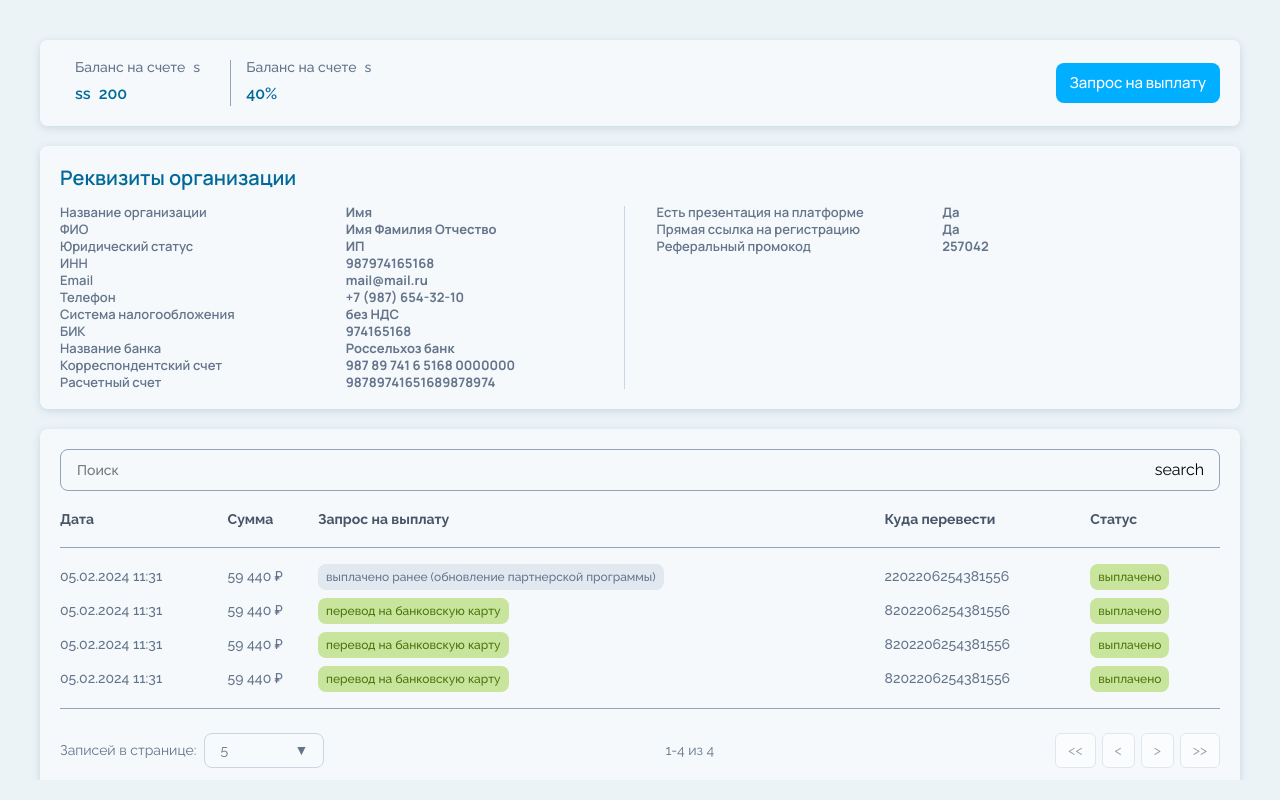
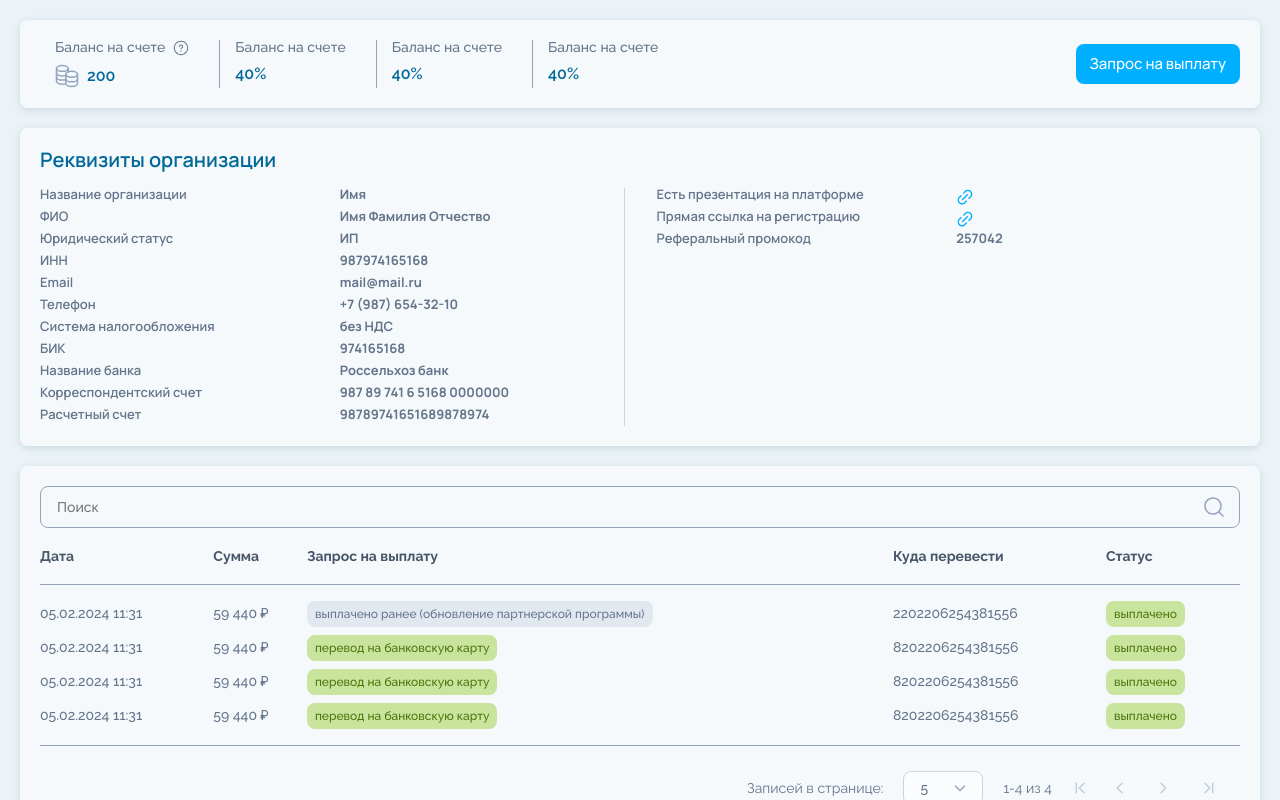
Before and after one commit to Kuretao/test-avito, a React (Vite) app: page / in a window 1280 px wide. Built offline with nearby package versions, Linux system fonts and the light colour scheme.

Commit message:
шрифты

```diff
--- a/src/components/Header/HeaderData.jsx
+++ b/src/components/Header/HeaderData.jsx
@@ -1,4 +1,6 @@
 import styled from "styled-components";
+import QustionIcon from "../../assets/icons/question-circle.svg";
+import Money from "../../assets/icons/Group.svg";
 
 const DataItem = styled.div`
     display: flex;
@@ -39,8 +41,8 @@ const DataItemContent = styled.div`
 export const HeaderDataItem = ({title, question, value, index}) =>{
     return (
         <DataItem key={index}>
-            <DataItemTitle>{title} {title ? <p>s</p> : ''}</DataItemTitle>
-            <DataItemContent>{question ? <p>ss</p> : ''} {value}</DataItemContent>
+            <DataItemTitle>{title} {question ? <img src={QustionIcon} alt="QustionIcon"/> : ''}</DataItemTitle>
+            <DataItemContent>{question ? <img src={Money} alt="Money"/> : ''} {value}</DataItemContent>
         </DataItem>
     )
 }
--- a/src/components/Header/index.jsx
+++ b/src/components/Header/index.jsx
@@ -11,6 +11,18 @@ const Data = [
     },
     {
         id: 2,
+        title: 'Баланс на счете',
+        question: false,
+        value: "40%",
+    },
+    {
+        id: 3,
+        title: 'Баланс на счете',
+        question: false,
+        value: "40%",
+    },
+    {
+        id: 4,
         title: 'Баланс на счете',
         question: false,
         value: "40%",
--- a/src/components/MainTable/TableNavigation.jsx
+++ b/src/components/MainTable/TableNavigation.jsx
@@ -1,29 +1,31 @@
 import styled from "styled-components";
 import {Dropdown} from "../../ui/Dropdown.jsx";
+import prev from '../../assets/icons/Vector 2981.svg'
+import next from '../../assets/icons/Vector 2981-1.svg'
+import end from '../../assets/icons/angle-left-forward.svg'
+import start from '../../assets/icons/Group 656.svg'
+
 
 const NavContainer = styled.div`
     margin-top: 24px;
     font-size: 14px;
     color: #64748b;
     display: flex;
-    justify-content: space-between;
+    justify-content: end;
+    gap: 20px;
     align-items: center;
 `;
 
 const PaginationControls = styled.div`
     display: flex;
-    gap: 6px;
+    gap: 8px;
     align-items: center;
 `;
 
 const PageButton = styled.button`
-    border: 1px solid #cbd5e1;
-    background: white;
-    padding: 6px 12px;
     cursor: pointer;
-    border-radius: 6px;
-    font-size: 14px;
-    color: #334155;
+    width: 36px;
+    aspect-ratio: 1/1;
 
     &:disabled {
         opacity: 0.5;
@@ -49,7 +51,7 @@ export default function TableNavigation({
 
     return (
         <NavContainer>
-            <div style={{ display: "flex", alignItems: "center", gap: "8px" }}>
+            <div style={{ display: "flex", alignItems: "center", gap: "20px" }}>
                 Записей в странице:
                 <Dropdown options={itemsPerPageOptions} value={itemsPerPage} onChange={setItemsPerPage} />
             </div>
@@ -60,16 +62,18 @@ export default function TableNavigation({
 
             <PaginationControls>
                 <PageButton onClick={() => setPage(1)} disabled={page === 1} aria-label="Первая страница">
-                    {"<<"}
+                    <img src={end} alt="end"/>
                 </PageButton>
                 <PageButton onClick={() => setPage(page - 1)} disabled={page === 1} aria-label="Предыдущая страница">
-                    {"<"}
+                    <img src={prev} alt="end"/>
                 </PageButton>
-                <PageButton onClick={() => setPage(page + 1)} disabled={page === totalPages} aria-label="Следующая страница">
-                    {">"}
+                <PageButton onClick={() => setPage(page + 1)} disabled={page === totalPages}
+                            aria-label="Следующая страница">
+                    <img src={next} alt="end"/>
                 </PageButton>
-                <PageButton onClick={() => setPage(totalPages)} disabled={page === totalPages} aria-label="Последняя страница">
-                    {">>"}
+                <PageButton onClick={() => setPage(totalPages)} disabled={page === totalPages}
+                            aria-label="Последняя страница">
+                    <img src={start} alt="end"/>
                 </PageButton>
             </PaginationControls>
         </NavContainer>
--- a/src/components/Requisites/RequisiteRow.jsx
+++ b/src/components/Requisites/RequisiteRow.jsx
@@ -1,9 +1,11 @@
 import styled from "styled-components";
+import link from "../../assets/icons/link 2.svg"
 
 const RequisiteRow = styled.div`
     display: grid;
     grid-template-columns: 1fr 1fr;
-    column-gap: 8px;
+    column-gap: 16px;
+    min-height: 18px;
 `
 
 const RequisiteRowTitle = styled.h3`
@@ -22,11 +24,21 @@ const RequisiteRowContent = styled.span`
     color: #64748B;
 `
 
+function ReqValue({ value }) {
+    if (value === true) {
+        return <a href={value}><img style={{width:18, height:18}} src={link} alt=""/></a>;
+    }
+    if (value || value === 0) {
+        return value;
+    }
+    return "-";
+}
+
 export const RequisitesRow = ({title,value,index}) => {
     return (
         <RequisiteRow key={index}>
             <RequisiteRowTitle>{title}</RequisiteRowTitle>
-            <RequisiteRowContent>{value}</RequisiteRowContent>
+            <RequisiteRowContent>{ReqValue({ value })}</RequisiteRowContent>
         </RequisiteRow>
     )
 }
--- a/src/components/Requisites/index.jsx
+++ b/src/components/Requisites/index.jsx
@@ -14,8 +14,8 @@ const OrganizationData = [
     { title: "Название банка", value: "Россельхоз банк" },
     { title: "Корреспондентский счет", value: "987 89 741 6 5168 0000000" },
     { title: "Расчетный счет", value: "98789741651689878974" },
-    { title: "Есть презентация на платформе", value: "Да" },
-    { title: "Прямая ссылка на регистрацию", value: "Да" },
+    { title: "Есть презентация на платформе", value: true },
+    { title: "Прямая ссылка на регистрацию", value: true },
     { title: "Реферальный промокод", value: "257042" },
 ];
 
--- a/src/styles/globals.scss
+++ b/src/styles/globals.scss
@@ -16,13 +16,16 @@
   vertical-align: baseline;
 }
 
+body{
+  padding: 20px;
+}
+
 html, body {
   height: 100%;
   font-family: "Raleway", sans-serif;
   line-height: 1.5;
   -webkit-font-smoothing: antialiased;
   overflow-x: hidden;
-  padding: 20px;
   background: #EBF3F7;
 }
 
--- a/src/ui/Dropdown.jsx
+++ b/src/ui/Dropdown.jsx
@@ -1,46 +1,52 @@
 import React, {useEffect, useRef, useState} from "react";
 import styled from "styled-components";
+import arrow from "../assets/icons/angle-down.svg"
 
 const DropdownWrapper = styled.div`
     position: relative;
-    width: 120px;
+    width: max-content;
     user-select: none;
 `;
 
 const DropdownHeader = styled.div`
-    padding: 6px 15px;
-    border: 1px solid #cbd5e1;
+    padding: 4px 16px;
+    border: 1px solid #CBD5E1;
     border-radius: 8px;
-    background: #f7fafc;
+    background: #FFFFFF80;
     cursor: pointer;
     display: flex;
     justify-content: space-between;
+    gap: 16px;
     align-items: center;
+    color: #64748B;
+    font-weight: 500;
+    font-size: 14px;
+    line-height: 24px;
+    letter-spacing: 0%;
 `;
 
 const DropdownList = styled.ul`
     position: absolute;
-    top: calc(100% + 6px);
+    top: 100%;
     left: 0;
     right: 0;
-    background: white;
+    background: #FFFFFF80;
     border: 1px solid #cbd5e1;
     border-radius: 8px;
     list-style: none;
     margin: 0;
     padding: 0;
-    max-height: 150px;
+    height: max-content;
     overflow-y: auto;
     z-index: 999;
+    box-shadow: 0 2px 12px 0 #00466633;
 `;
 
 const DropdownItem = styled.li`
-    padding: 8px 15px;
+    height: 40px;
+    padding: 12px;
     cursor: pointer;
-
-    &:hover {
-        background-color: #e2e8f0;
-    }
+    background-color: #FFFFFF80;
 `;
 
 export function Dropdown({ options, value, onChange }) {
@@ -65,7 +71,7 @@ export function Dropdown({ options, value, onChange }) {
         <DropdownWrapper ref={ref}>
             <DropdownHeader onClick={() => setOpen(!open)} aria-haspopup="listbox" aria-expanded={open}>
                 <span>{selectedLabel || "Выберите"}</span>
-                <span style={{ marginLeft: 10 }}>{open ? "▲" : "▼"}</span>
+                <span style={{ marginLeft: 10 }}>{open ? <img style={{transform:"rotate(180deg)"}} src={arrow} alt="arrow"/> : <img src={arrow} alt="arrow"/>}</span>
             </DropdownHeader>
             {open && (
                 <DropdownList role="listbox">
--- a/src/ui/Input.jsx
+++ b/src/ui/Input.jsx
@@ -1,5 +1,6 @@
 import React from "react";
 import styled from "styled-components";
+import SearchIcon from '../assets/icons/search.svg'
 
 const InputWrapper = styled.div`
     position: relative;
@@ -43,7 +44,7 @@ export default function Input({ value, onChange, onSearch, placeholder }) {
                 }}
             />
             <SearchButton onClick={onSearch} aria-label="Search">
-                search
+                <img src={SearchIcon} alt="search-icon"/>
             </SearchButton>
         </InputWrapper>
     );
```
Also changed, not shown: src/assets/icons/link 2.svg (added), src/components/Requisites/RequisitesContent.jsx (deleted).
